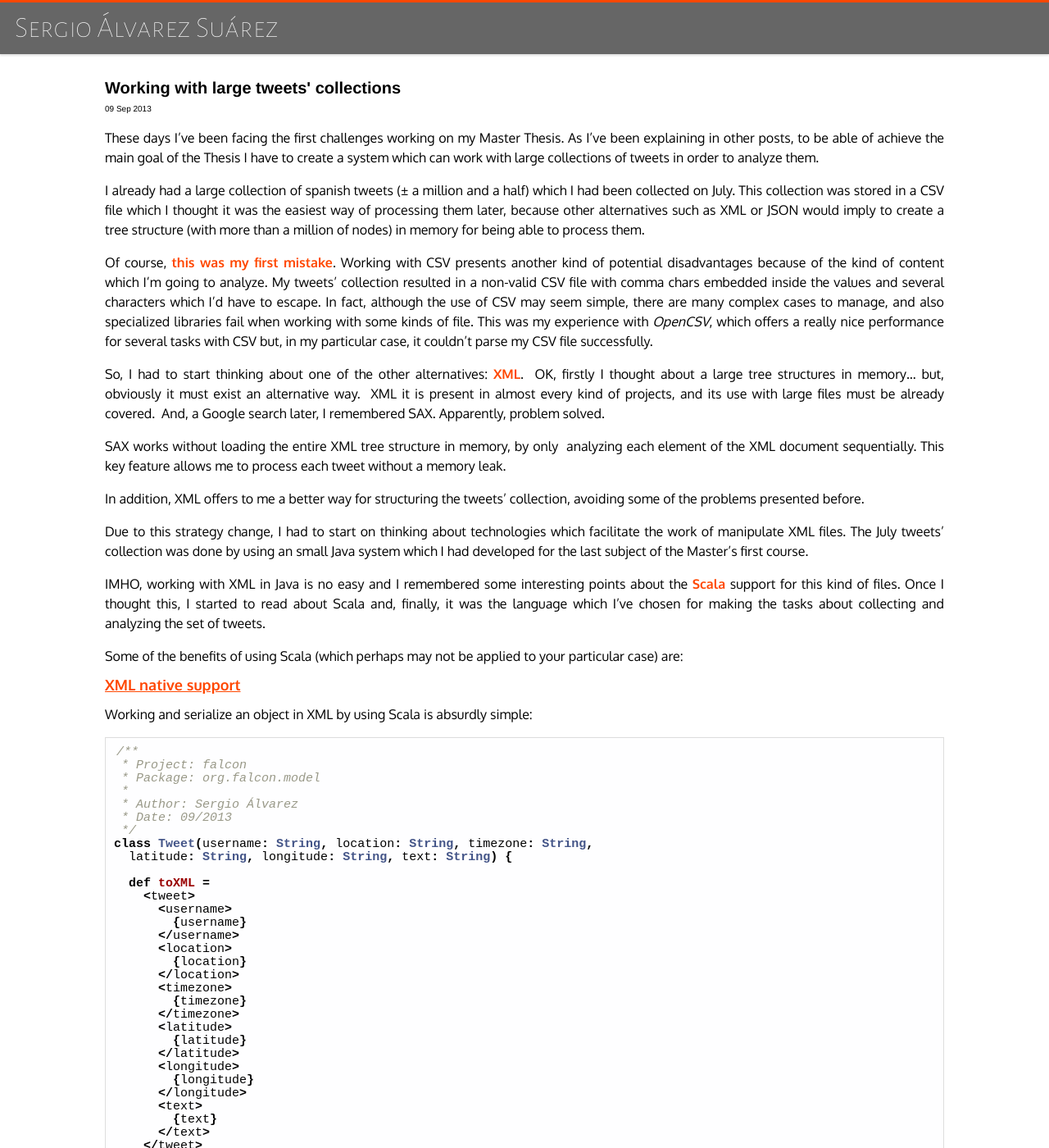
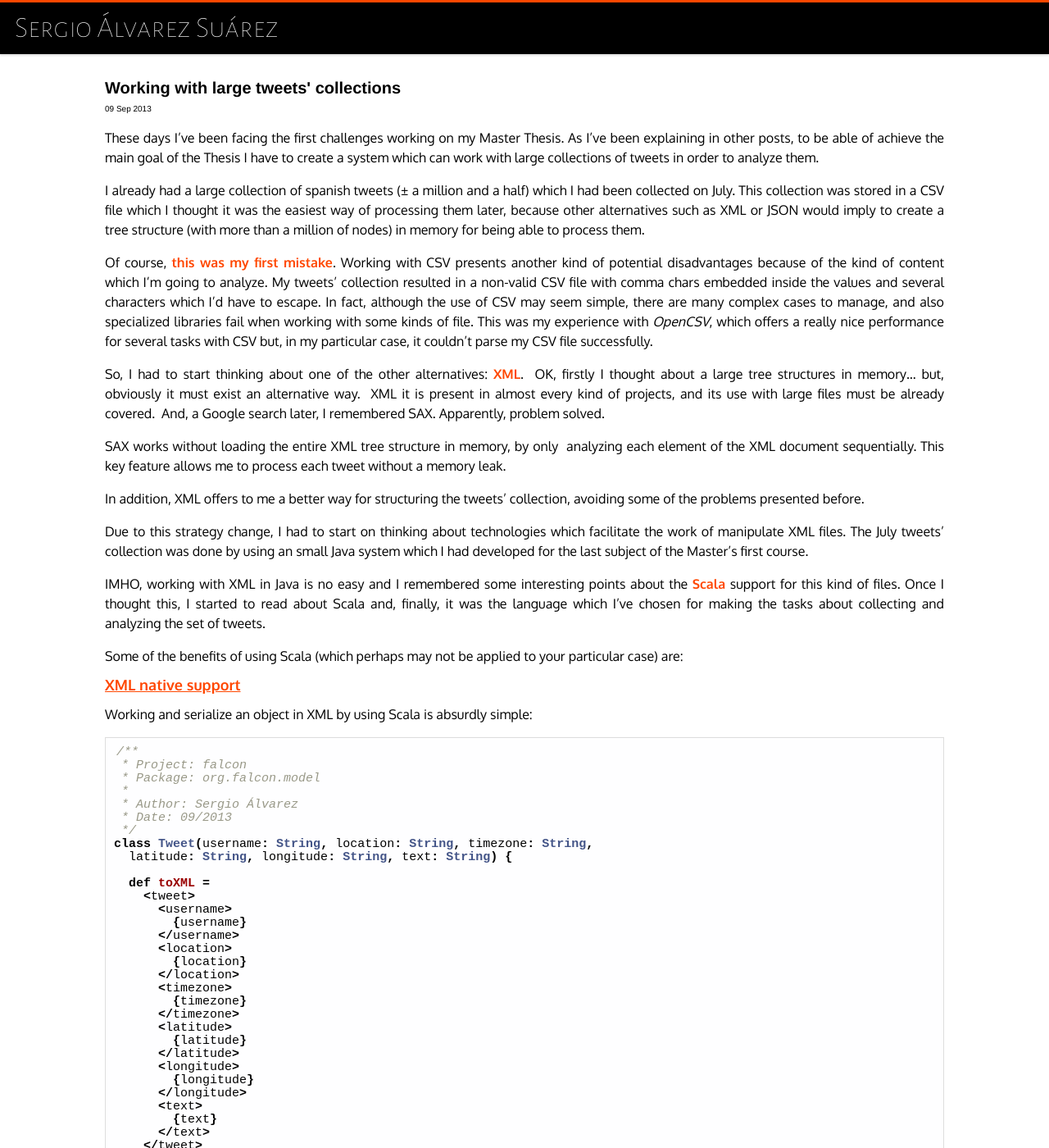
Before and after one commit to sergioalvz/sergioalvz.github.io, a Jekyll site: the page built from _posts/2013-09-9-working-with-large-tweets-collections.markdown, in a window 1280 px wide and 1400 px high. Shown: the whole window at 82% size. Built offline with Jekyll 4.4.1, drawn with Linux system fonts in a browser that asks for light colours; Markdown is read by kramdown in place of the engine named in the settings.

Commit message:
Responsive pre tags @ posts. Header darker

```diff
--- a/css/main.css
+++ b/css/main.css
@@ -63,7 +63,7 @@
 
   border-top: .3em solid #ff4700;
   box-shadow: 0 2px 2px rgba(50, 50, 50, 0.15);
-  background-color: rgba(0, 0, 0, .6);
+  background-color: rgba(0, 0, 0, 1);
 }
 
 header > h1 {
@@ -142,6 +142,12 @@
   border: 1px solid #ddd;
   background-color: rgba(238, 238, 255, 0.1);
   padding: 1em;
+
+  white-space: pre-wrap;                 /* CSS3 browsers  */
+  white-space: -moz-pre-wrap !important; /* 1999+ Mozilla  */
+  white-space: -pre-wrap;                /* Opera 4 thru 6 */
+  white-space: -o-pre-wrap;              /* Opera 7 and up */
+  word-wrap: break-word;                 /* IE 5.5+ and up */
 }
 
 .post ul, .post ol {
```
